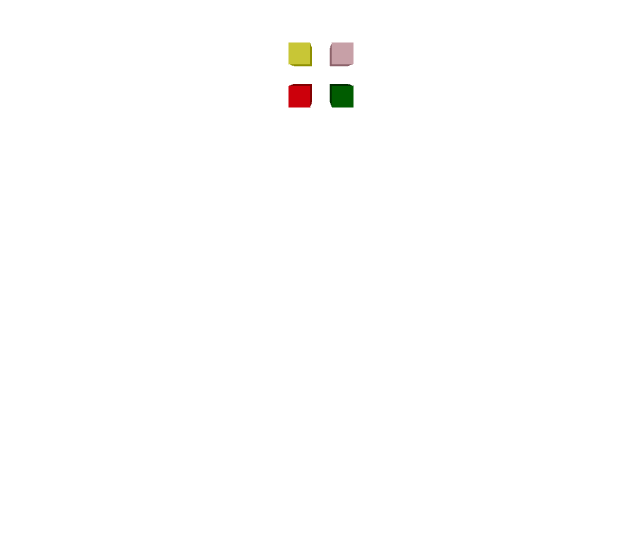
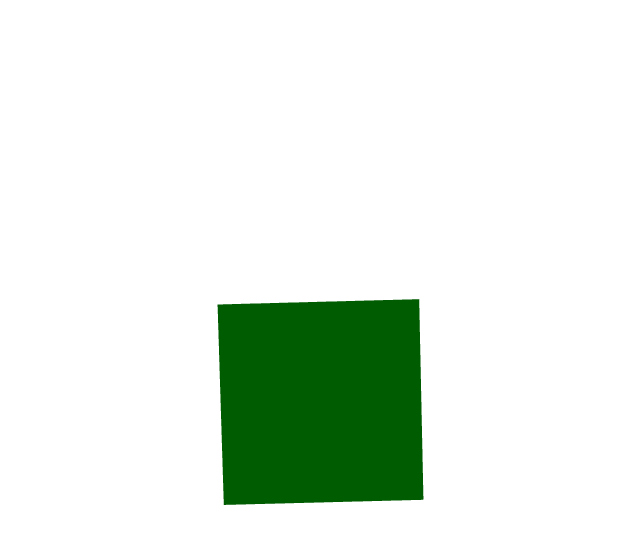
Before and after one commit to beata198/react_three_fiber, a React (Vite) app: page / in a window 1280 px wide. Shown: the top 544 px of the page, without its empty margins (319-959 px from the left). Built offline with nearby package versions, Linux system fonts and the light colour scheme.

Commit message:
animate cube

```diff
--- a/src/App.css
+++ b/src/App.css
@@ -9,3 +9,8 @@
 body {
   font-family: "Noto Sans", sans-serif;
 }
+
+canvas {
+  width: 100vw;
+  height: 100vh;
+}
--- a/src/App.jsx
+++ b/src/App.jsx
@@ -1,10 +1,17 @@
-import { Canvas } from "@react-three/fiber";
+import { Canvas, useFrame } from "@react-three/fiber";
 import "./App.css";
+import { useRef } from "react";
 
 function App() {
   const Cube = ({ position, size, color }) => {
+    const ref = useRef();
+    useFrame((state, delta) => {
+      ref.current.rotation.y += delta;
+      ref.current.rotation.x += delta;
+      ref.current.position.z += Math.sin(state.clock.elapsedTime) * 0.03;
+    });
     return (
-      <mesh position={position}>
+      <mesh position={position} ref={ref}>
         <boxGeometry args={size} />
         <meshStandardMaterial color={color} />
       </mesh>
@@ -14,12 +21,14 @@ function App() {
     <Canvas>
       <directionalLight position={[0, 0, 2]} intensity={0.9} />
       <ambientLight intensity={0.7} />
-      <group position={[0, -1, 0]}>
+
+      {/* <group position={[0, -1, 0]}>
         <Cube position={[1, 0, 0]} color={"green"} size={[1, 1, 1]} />
         <Cube position={[-1, 0, 0]} color={"red"} size={[1, 1, 1]} />
         <Cube position={[-1, 2, 0]} color={"yellow"} size={[1, 1, 1]} />
         <Cube position={[1, 2, 0]} color={"pink"} size={[1, 1, 1]} />
-      </group>
+      </group> */}
+      <Cube position={[0, 0, 0]} color={"green"} size={[1, 1, 1]} />
     </Canvas>
   );
 }
```
